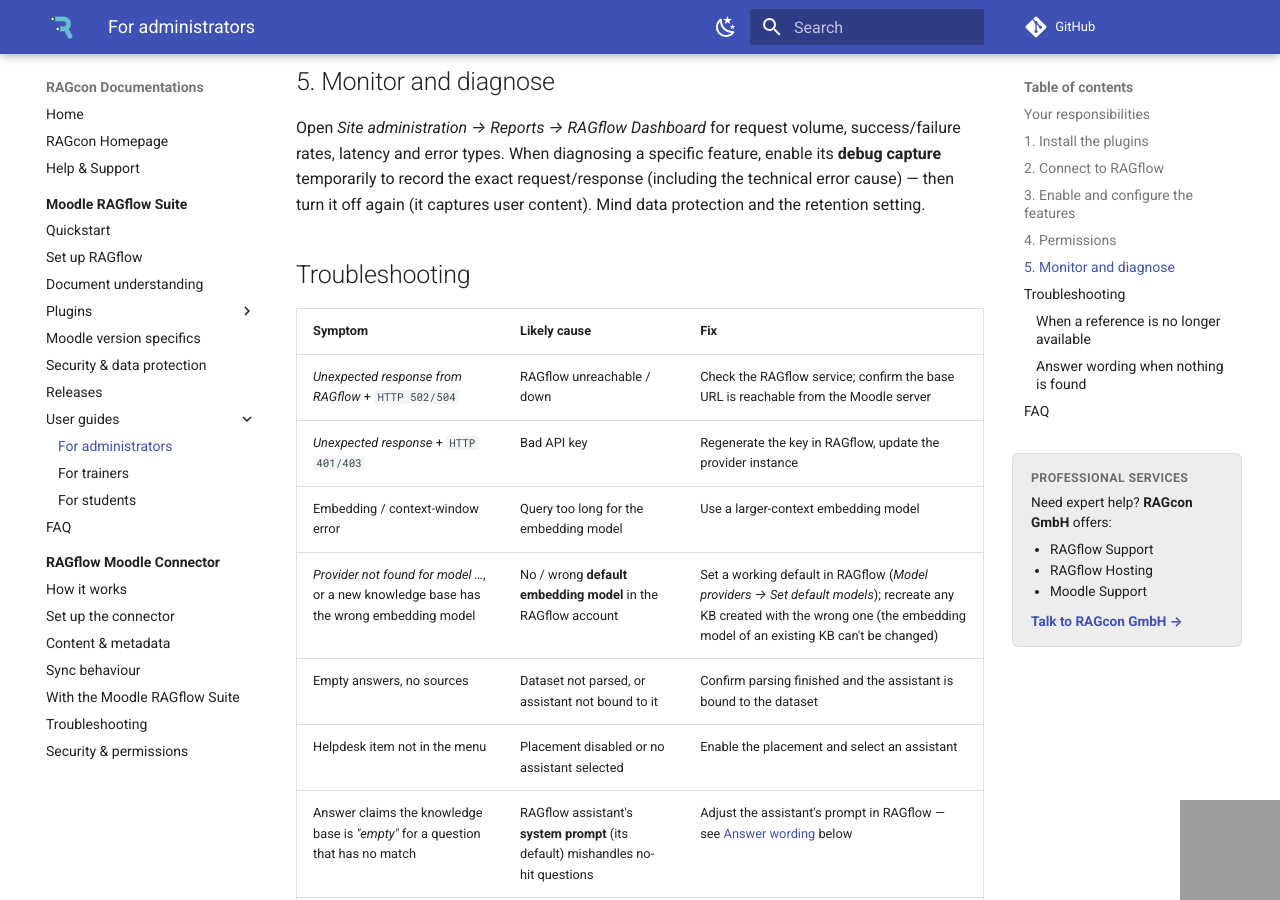
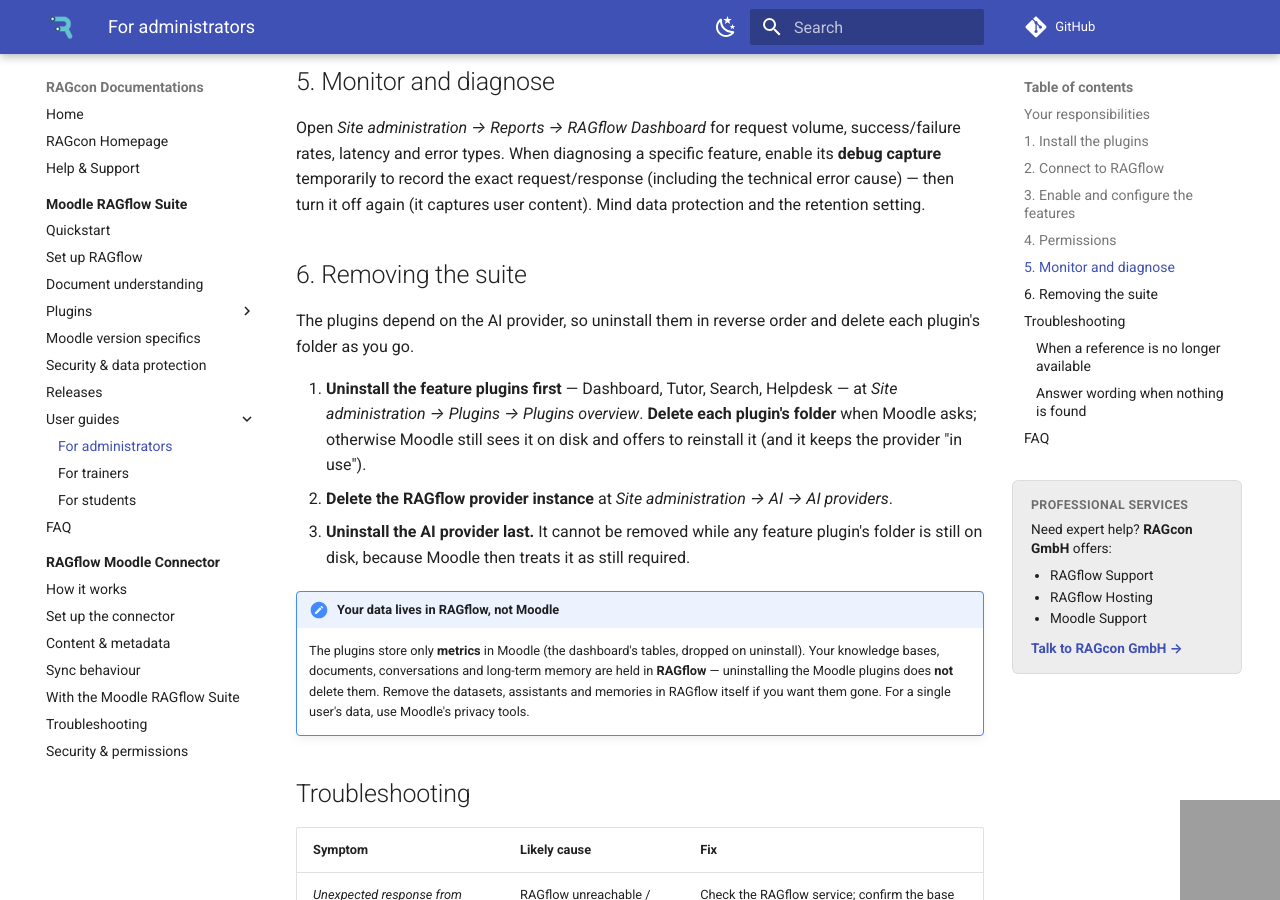
Before and after one commit to ragcon-ai/ragcon-docs, an MkDocs documentation site: the page built from docs/moodle-ragflow/guides/admin.md, in a window 1280 px wide and 900 px high, scrolled down 2583 px. Built offline with MkDocs 1.6.1 and Material for MkDocs 9.7.7, drawn with Linux system fonts in a browser that asks for light colours; comment, search, counter and statistics services are not loaded; grey boxes are pictures that could not be loaded.

Commit message:
docs(admin): add a "Removing the suite" section
Uninstall in reverse dependency order (feature plugins first, then the provider),
delete each plugin folder so Moodle stops treating the provider as required and
does not re-offer the removed plugins, and delete the AI provider instance. Note
that the substantive data lives in RAGflow, not Moodle, so uninstalling the Moodle
plugins does not remove it.

Co-Authored-By: Claude <noreply@anthropic.com>

```diff
--- a/docs/moodle-ragflow/guides/admin.md
+++ b/docs/moodle-ragflow/guides/admin.md
@@ -59,6 +59,24 @@ Open *Site administration → Reports → RAGflow Dashboard* for request volume,
 When diagnosing a specific feature, enable its **debug capture** temporarily to record the exact
 request/response (including the technical error cause) — then turn it off again (it captures user
 content). Mind data protection and the retention setting.
+
+## 6. Removing the suite
+
+The plugins depend on the AI provider, so uninstall them in reverse order and delete each plugin's
+folder as you go.
+
+1. **Uninstall the feature plugins first** — Dashboard, Tutor, Search, Helpdesk — at *Site administration
+   → Plugins → Plugins overview*. **Delete each plugin's folder** when Moodle asks; otherwise Moodle still
+   sees it on disk and offers to reinstall it (and it keeps the provider "in use").
+2. **Delete the RAGflow provider instance** at *Site administration → AI → AI providers*.
+3. **Uninstall the AI provider last.** It cannot be removed while any feature plugin's folder is still on
+   disk, because Moodle then treats it as still required.
+
+!!! note "Your data lives in RAGflow, not Moodle"
+    The plugins store only **metrics** in Moodle (the dashboard's tables, dropped on uninstall). Your
+    knowledge bases, documents, conversations and long-term memory are held in **RAGflow** — uninstalling
+    the Moodle plugins does **not** delete them. Remove the datasets, assistants and memories in RAGflow
+    itself if you want them gone. For a single user's data, use Moodle's privacy tools.
 
 ## Troubleshooting
 
```
